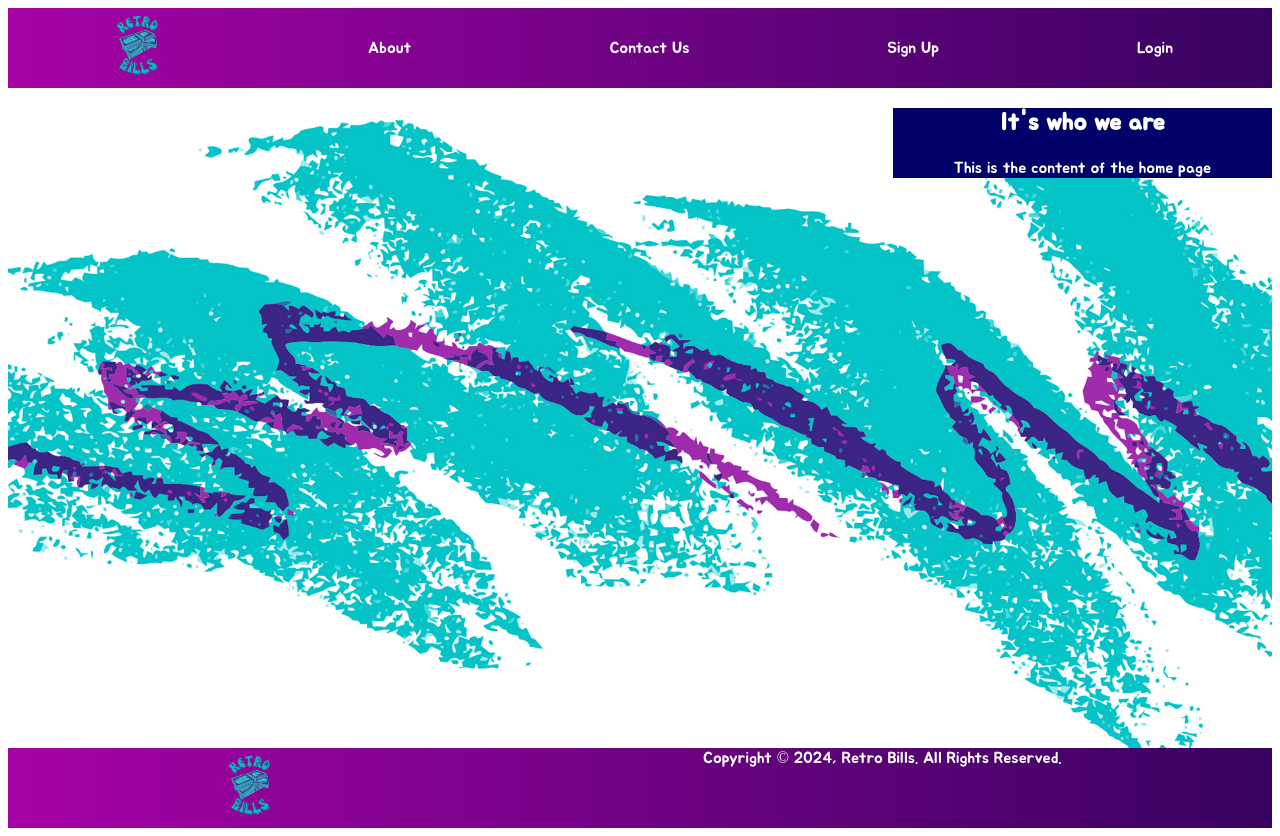
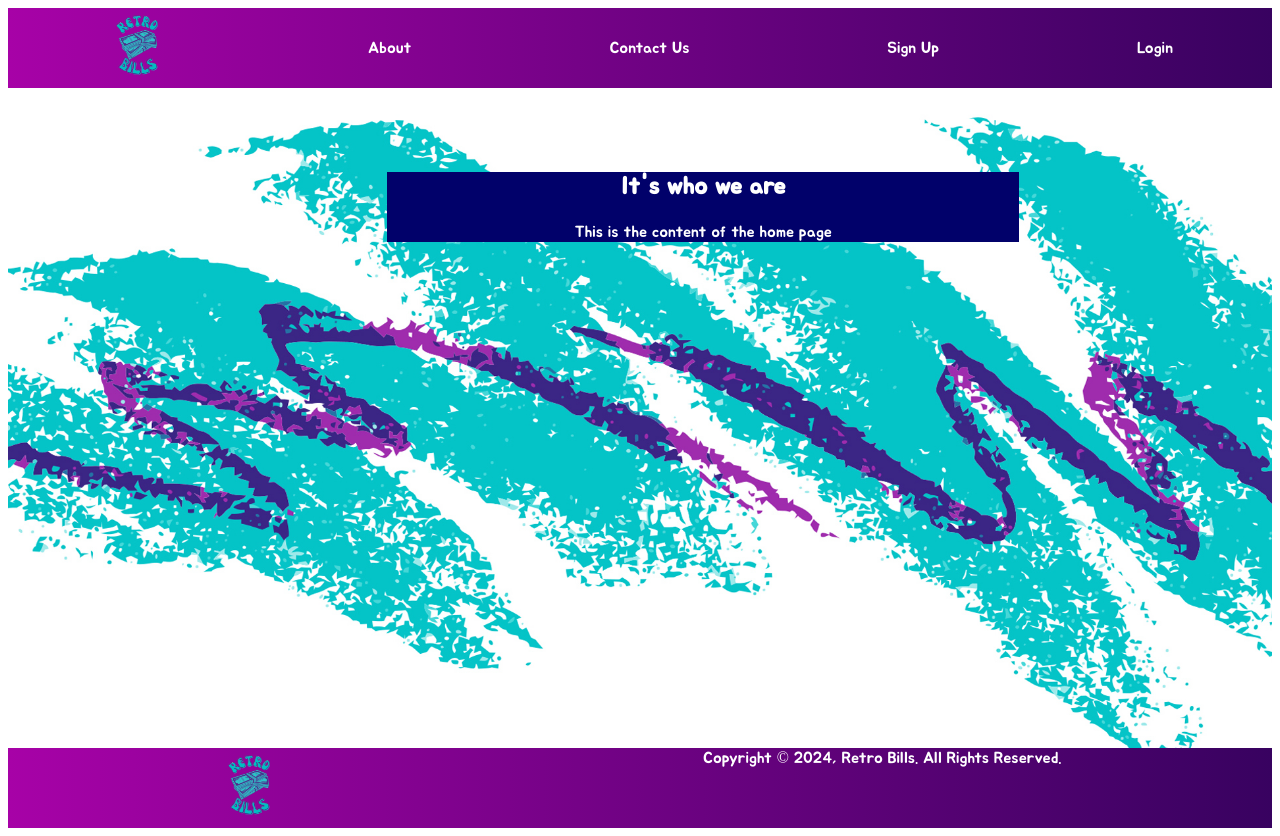
Before and after one commit to SudoBlu/RetroBills-SP24, an Angular app in the folder retrobills.client/: page /home in a window 1280 px wide. Built offline with nearby package versions, Linux system fonts and the light colour scheme; a web font is replaced by a local one.

Commit message:
Update home.component.scss

```diff
--- a/retrobills.client/src/app/home/home.component.scss
+++ b/retrobills.client/src/app/home/home.component.scss
@@ -47,10 +47,11 @@ footer{
 .box{
     position: relative;
     background-color: rgb(1, 1, 106);
-    width: 30%;
-    left: 70%;
+    width: 50%;
     height: auto;
 
+    top: 10%;
+    left: 30%;
     color: white;
     text-align: center;
 }
```
